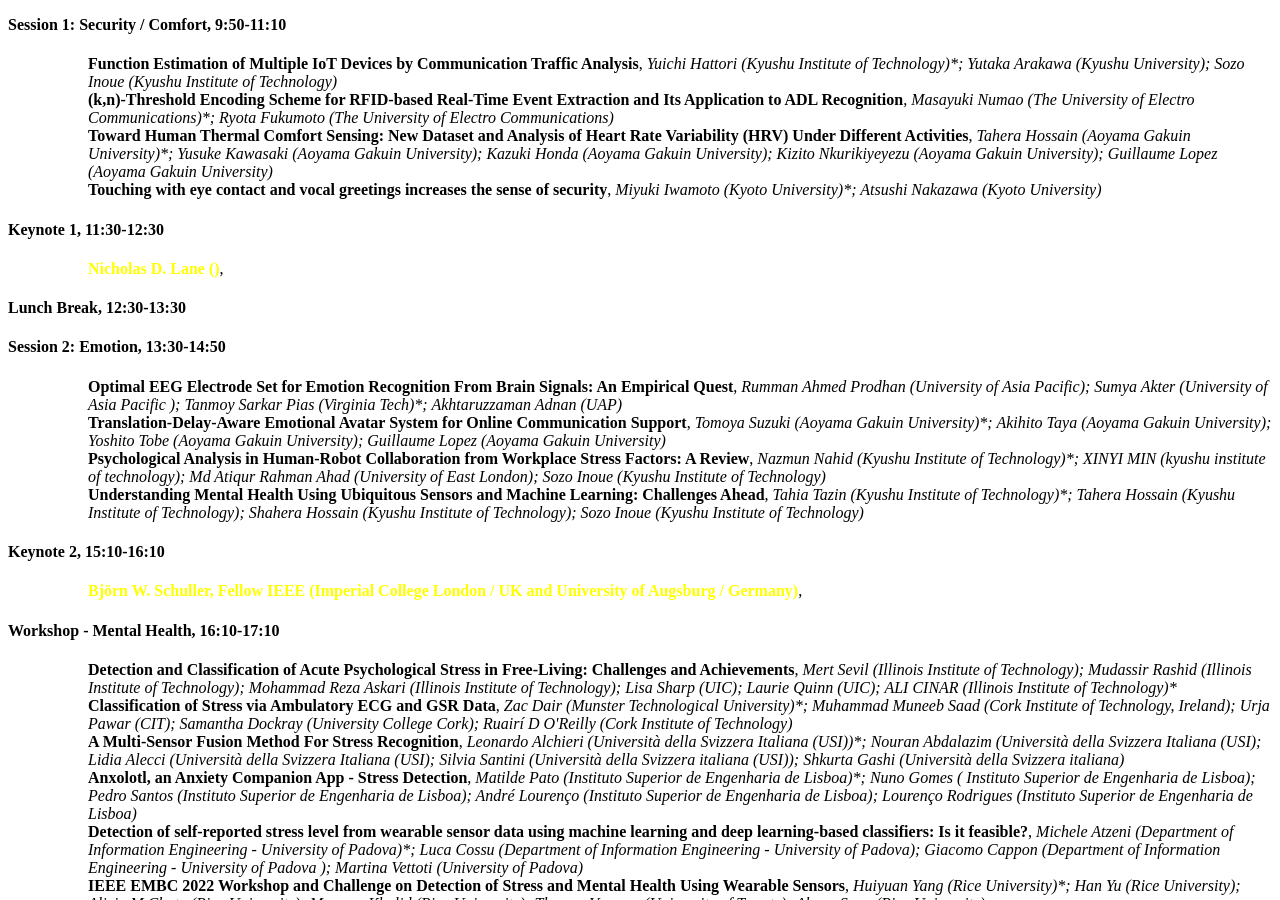
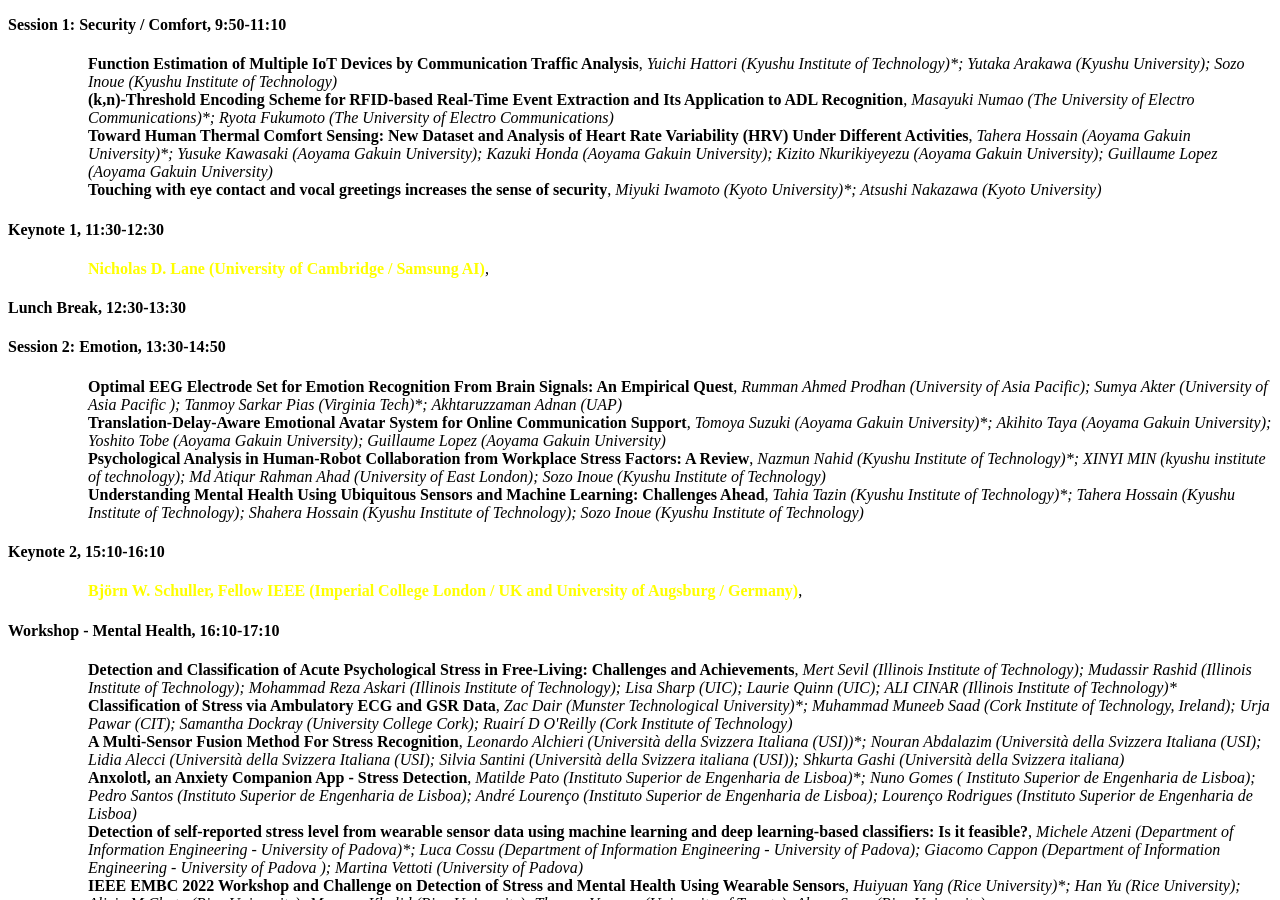
Before and after one commit to abc-research/abc-research.github.io, a Jekyll site: the page built from _posts/2014-07-14-project-5.markdown, in a window 1280 px wide and 900 px high, scrolled down 1879 px. Built offline with Jekyll 4.4.1, drawn with Linux system fonts in a browser that asks for light colours.

Commit message:
Update _config.yml

```diff
--- a/_config.yml
+++ b/_config.yml
@@ -112,7 +112,7 @@ program:
         paper:
 #          - title: "Chair: Kaori Fujinami"
 #            authors: "Tokyo University of Agriculture and Technology"
-          - title: '<b style="color:yellow">Nicholas D. Lane ()</b>'
+          - title: '<b style="color:yellow">Nicholas D. Lane (University of Cambridge / Samsung AI)</b>'
 #            authors: '<b style="color:yellow">Reading of Reading for Actuating: Augmenting Human Learning by Experiential Supplements</b>'
       - name: "Lunch Break"
         time: "12:30-13:30"
```
